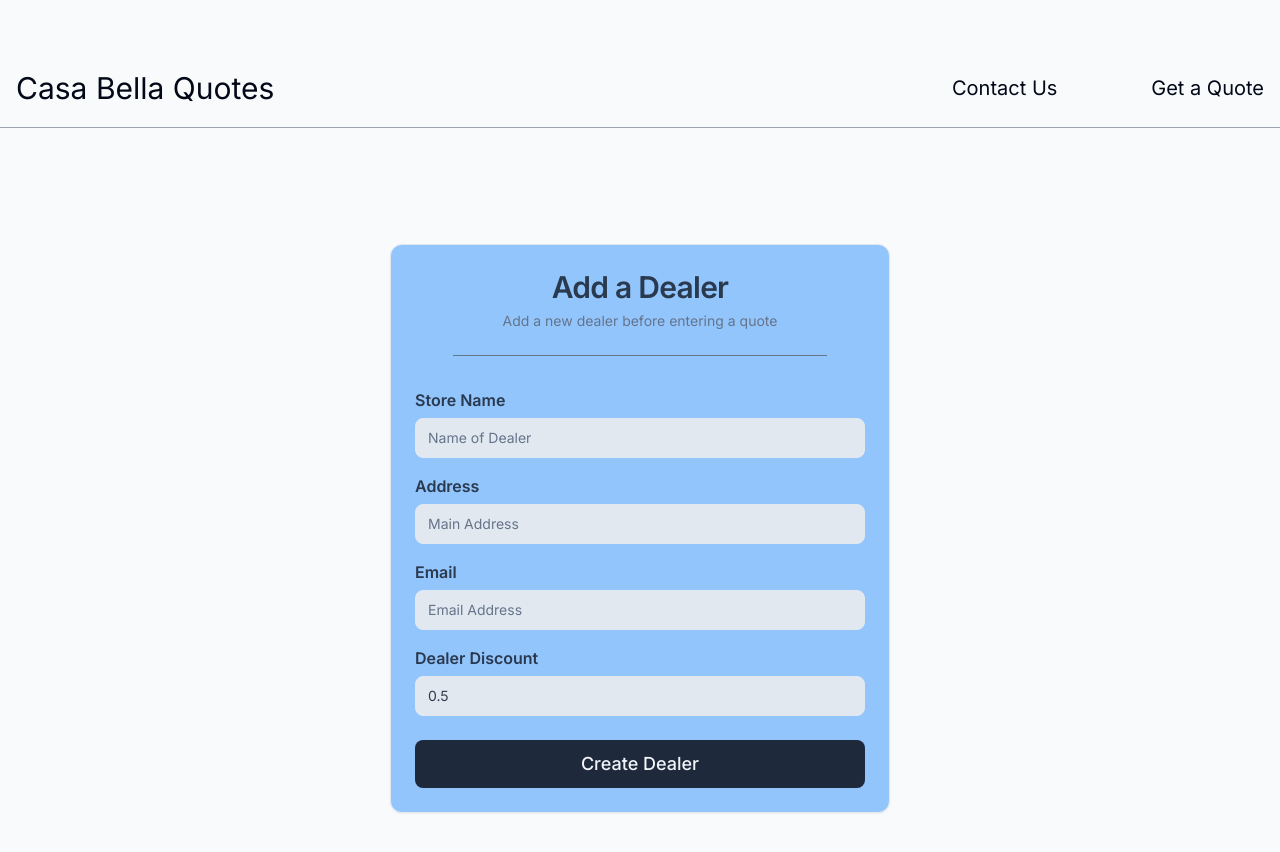
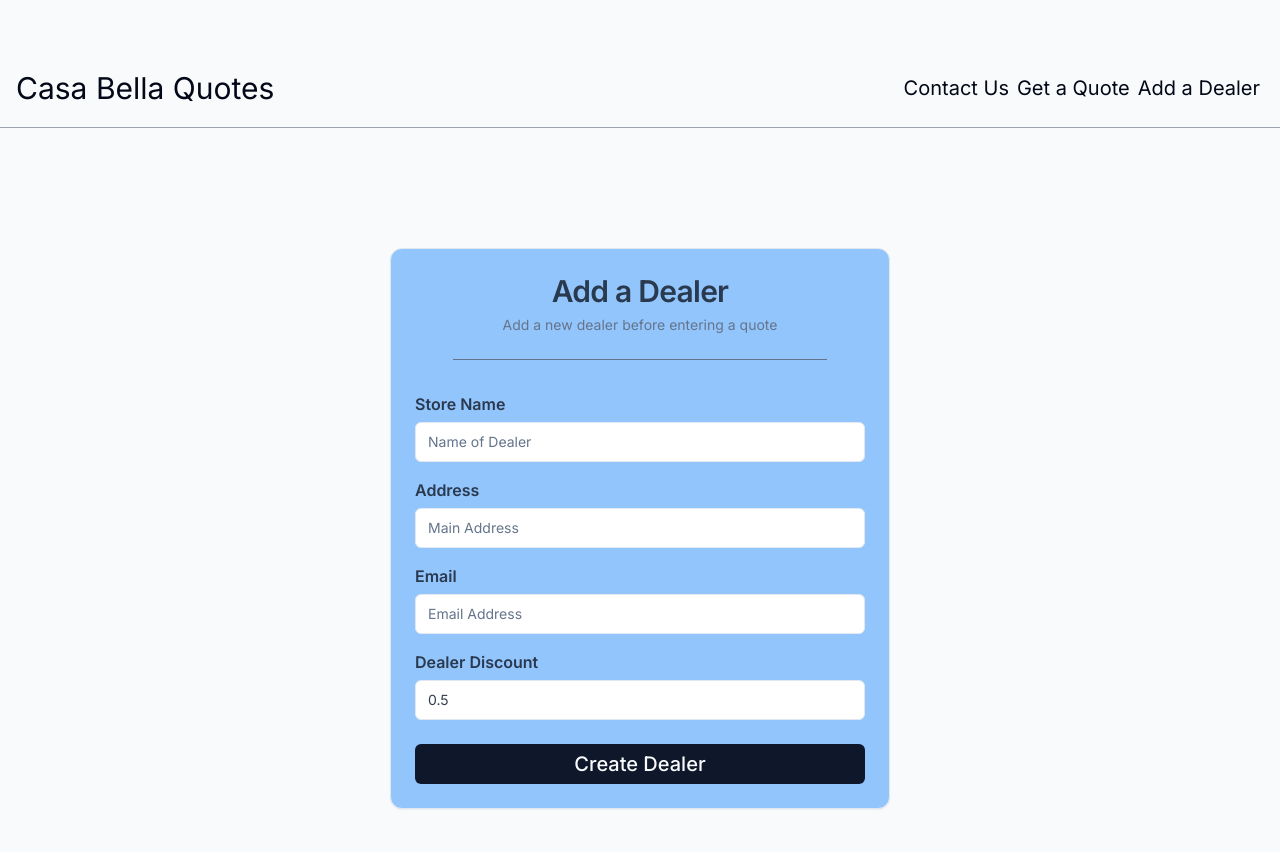
Before and after one commit to rskolnick/cbQuotes, a Next.js app: page /dealers/add in a window 1280 px wide. Shown: the top 852 px of the page. Built offline with nearby package versions, Linux system fonts and the light colour scheme.

Commit message:
fixing classes

```diff
--- a/src/app/(add)/dealers/add/page.tsx
+++ b/src/app/(add)/dealers/add/page.tsx
@@ -44,7 +44,7 @@ export default function AddDealerPage() {
                                 <Input
                                     id="storeName"
                                     placeholder="Name of Dealer"
-                                    className="bg-slate-200 rounded-[8px] placeholder:text-slate-500"
+                                    className=""
                                 ></Input>
                             </div>
                             <div className="flex flex-col space-y-1.5">
@@ -57,7 +57,7 @@ export default function AddDealerPage() {
                                 <Input
                                     id="address"
                                     placeholder="Main Address"
-                                    className="bg-slate-200 rounded-[8px] placeholder:text-slate-500"
+                                    className=""
                                 ></Input>
                             </div>
                             <div className="flex flex-col space-y-1.5">
@@ -70,7 +70,7 @@ export default function AddDealerPage() {
                                 <Input
                                     id="email"
                                     placeholder="Email Address"
-                                    className="bg-slate-200 rounded-[8px] placeholder:text-slate-500"
+                                    className=""
                                 ></Input>
                             </div>
                             <div className="flex flex-col space-y-1.5">
@@ -83,7 +83,7 @@ export default function AddDealerPage() {
                                 <Input
                                     id="discount"
                                     defaultValue={0.5}
-                                    className="bg-slate-200 rounded-[8px] placeholder:text-slate-500"
+                                    className=""
                                 ></Input>
                             </div>
                         </div>
@@ -92,7 +92,7 @@ export default function AddDealerPage() {
                 <CardFooter className="flex justify-center">
                     {/* TODO: set up onClick to send form info to API point /api/dealer */}
                     <Button
-                        className="bg-slate-800 rounded-[8px] w-full text-lg text-slate-100 py-6 hover:bg-slate-800/80"
+                        className="w-full text-xl"
                         onClick={() => {
                             return toast({
                                 title: 'Cannot post at this time',
--- a/src/components/Navbar.tsx
+++ b/src/components/Navbar.tsx
@@ -3,17 +3,26 @@ import Link from 'next/link';
 export default function Navbar() {
     return (
         <nav className="sticky top-0 flex items-center justify-between h-20 border-b border-gray-400 dark:border-slate-400 dark:text-white/90 px-4">
-            <div className="w-full">
-                <Link href="/" className="text-xl sm:text-3xl">
+            <div className="">
+                <Link href="/" className="text-2xl sm:text-3xl">
                     Casa Bella Quotes
                 </Link>
             </div>
-            <div className="flex w-3/4 lg:w-1/3 justify-between h-full items-center">
-                <Link href="/" className=" text-lg sm:text-xl">
+            <div className="flex justify-between items-center h-full">
+                <Link
+                    href="/"
+                    className=" text-lg sm:text-xl px-1 hover:bg-slate-200 h-full flex items-center"
+                >
                     Contact Us
                 </Link>
-                <Link href="/" className=" text-lg sm:text-xl">
+                <Link href="/" className=" text-lg sm:text-xl px-1">
                     Get a Quote
+                </Link>
+                <Link
+                    href="/dealers/add"
+                    className=" text-lg sm:text-xl px-1 hidden sm:block"
+                >
+                    Add a Dealer
                 </Link>
             </div>
         </nav>
```
